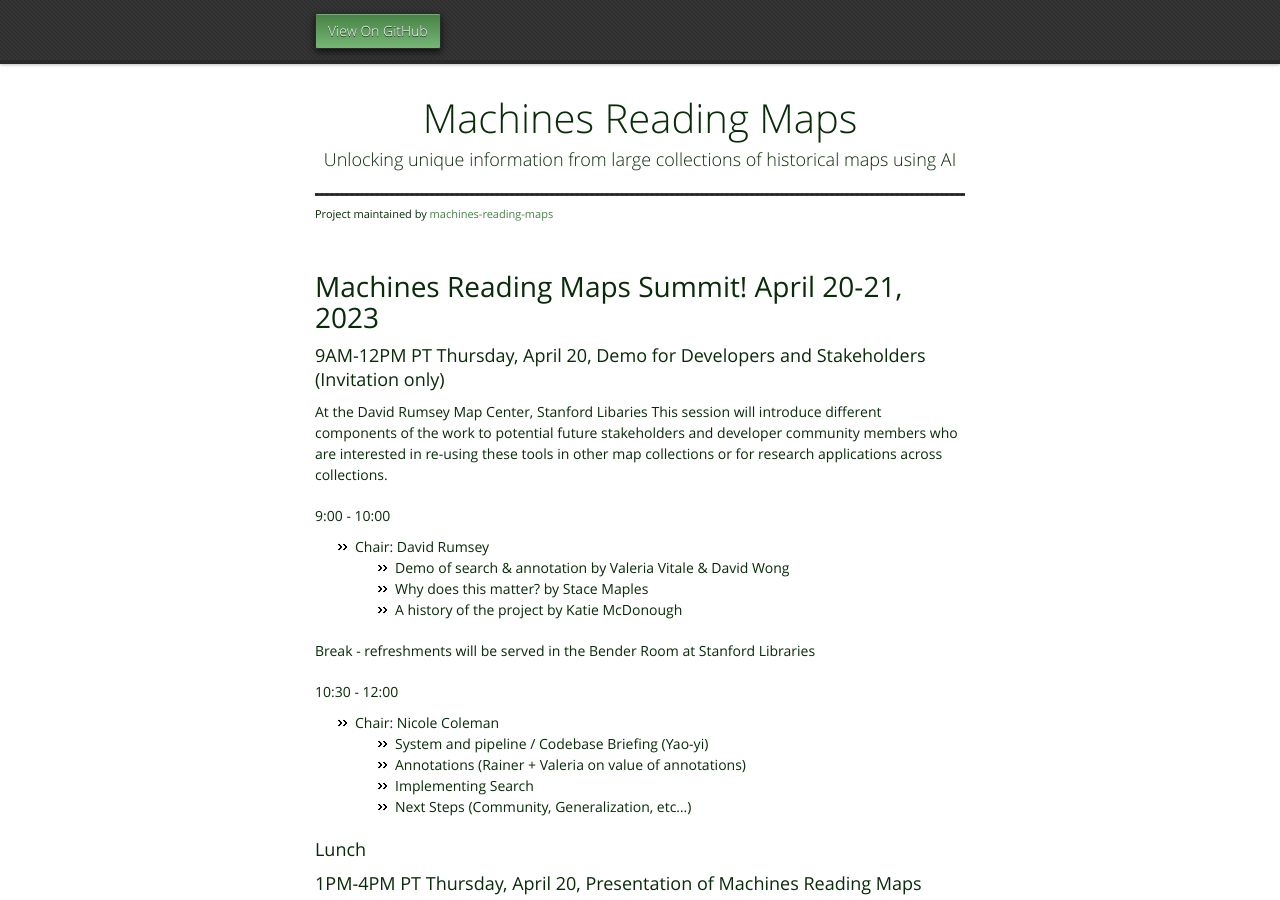
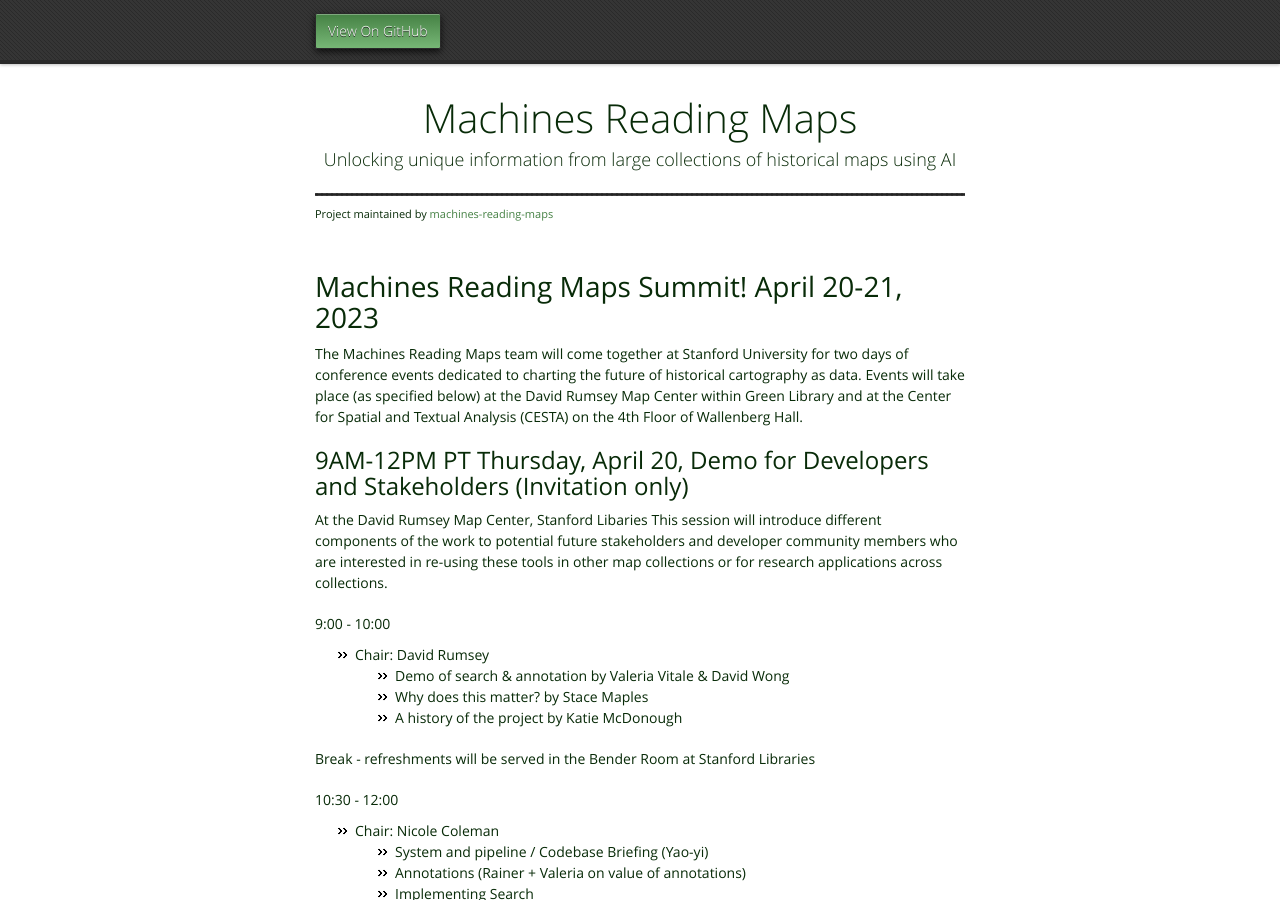
Before and after one commit to machines-reading-maps/machines-reading-maps.github.io, a Jekyll site: the page built from summit-2023.md, in a window 1280 px wide and 900 px high. Built offline with Jekyll 4.4.1, drawn with Linux system fonts in a browser that asks for light colours; our own code applies the rules of GitHub Pages for plain Markdown files.

Commit message:
Update summit-2023.md

```diff
--- a/summit-2023.md
+++ b/summit-2023.md
@@ -1,6 +1,7 @@
 # Machines Reading Maps Summit! April 20-21, 2023
+The Machines Reading Maps team will come together at Stanford University for two days of conference events dedicated to charting the future of historical cartography as data. Events will take place (as specified below) at the David Rumsey Map Center within Green Library and at the Center for Spatial and Textual Analysis (CESTA) on the 4th Floor of Wallenberg Hall.
 
-###  9AM-12PM PT Thursday, April 20, Demo for Developers and Stakeholders (Invitation only)
+##  9AM-12PM PT Thursday, April 20, Demo for Developers and Stakeholders (Invitation only)
 At the David Rumsey Map Center, Stanford Libaries
 This session will introduce different components of the work to potential future stakeholders and developer community members who are interested in re-using these tools in other map collections or for research applications across collections.
 
@@ -21,7 +22,7 @@ Break - refreshments will be served in the Bender Room at Stanford Libraries
 
 ### Lunch
 
-### 1PM-4PM PT Thursday, April 20, Presentation of Machines Reading Maps (open to the public)
+## 1PM-4PM PT Thursday, April 20, Presentation of Machines Reading Maps (open to the public)
 **At the David Rumsey Map Center, Stanford Libaries**
 This conference, intended for future users, will address the methods behind the data creation and UX as well as the impact the new search and data access will have on research.
 
@@ -43,7 +44,7 @@ Break - refreshments will be served in the Bender Room at Stanford Libraries
    - Nora Barakat (History)
    - Grant Parker (Classics)
 
-### 9AM-12PM PT, Friday, April 21, Building a Developer Community (Invitation only)
+## 9AM-12PM PT, Friday, April 21, Building a Developer Community (Invitation only)
 **At the David Rumsey Map Center, Stanford Libaries**
 The purpose of this session is to identify opportunities and friction points while sketching out the future of an open source project building on the foundations of Machines Reading Maps.
 
@@ -67,7 +68,7 @@ The purpose of this session is to identify opportunities and friction points whi
    - Working with institutions that all have different systems
    - is scope ONLY text, or also other map features (linked to text)
 
-### 1PM-4PM PT, Friday, April 21, Machines Reading Maps Hands-On Workshop (Registration required, in-person only)
+## 1PM-4PM PT, Friday, April 21, Machines Reading Maps Hands-On Workshop (Registration required, in-person only)
 **At the Center for Spatial and Textual Analysis Conference Room, 4th Floor, Wallenberg Hall**
 Search within maps! Visualize and analyze data automatically identified on maps! This hands-on workshop, led by MRM team members, presents the new, experimental features developed by the Machines Reading Maps (MRM) project for the David Rumsey Map Collection (DRMC).
 
```
